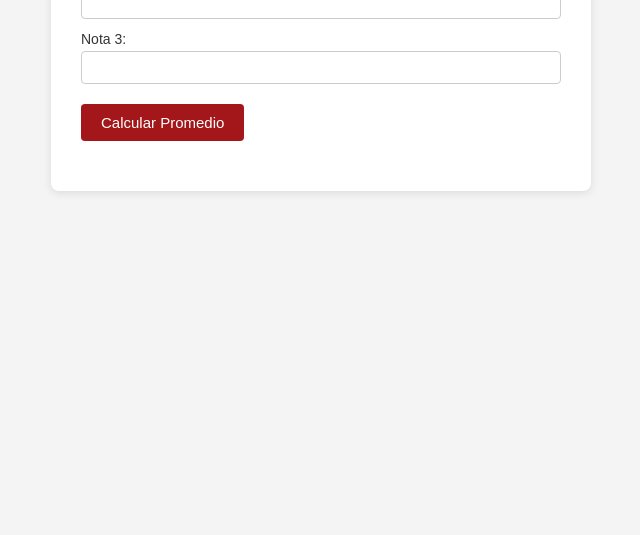
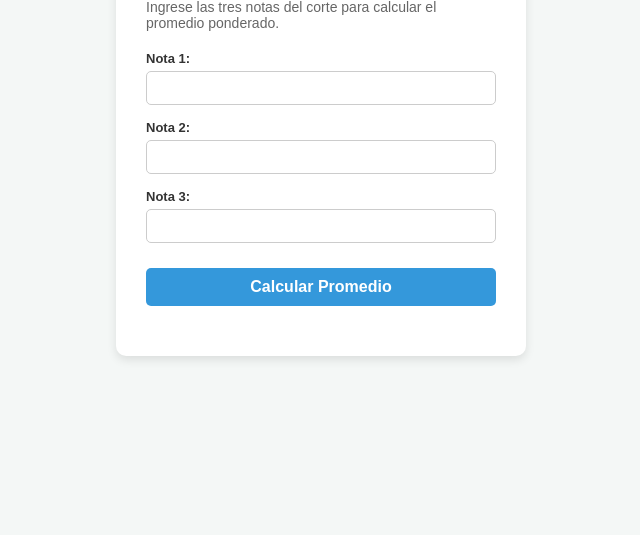
Before and after one commit to cristian12281/taller-integrador-Diaz, a plain HTML site: page index.HTML in a window 1280 px wide. Shown: the part 265-800 px from the top of the page, without its empty margins (319-959 px from the left). Drawn offline with Linux system fonts and the light colour scheme.

Commit message:
refactor: optimizar estilos css, agregar readme y finalizar correcciones

```diff
--- a/styles.CSS
+++ b/styles.CSS
@@ -1,64 +1,72 @@
 body {
     font-family: Arial, sans-serif;
-    background-color: #f4f4f4;
+    background-color: #f4f7f6;
+    color: #333;
+    display: flex;
+    justify-content: center;
+    align-items: center;
+    height: 100vh;
     margin: 0;
-    padding: 40px;
 }
 
 .cont1 {
-    background-color: #ffffff;
-    max-width: 480px;
-    margin: 0 auto;
+    background: #ffffff;
     padding: 30px;
-    border-radius: 8px;
-    box-shadow: 0 2px 8px rgba(0, 0, 0, 0.1);
+    border-radius: 10px;
+    box-shadow: 0 4px 10px rgba(0, 0, 0, 0.1);
+    width: 350px;
 }
 
 h1 {
-    color: #a3161a;
-    font-size: 24px;
-    margin-top: 0;
+    font-size: 22px;
+    margin-bottom: 10px;
+    color: #2c3e50;
+}
+
+p {
+    font-size: 14px;
+    color: #666;
+    margin-bottom: 20px;
+}
+
+.input-group {
+    margin-bottom: 15px;
+    display: flex;
+    flex-direction: column;
 }
 
 label {
-    display: block;
-    margin-top: 12px;
-    font-size: 14px;
-    color: #333333;
+    font-size: 13px;
+    font-weight: bold;
+    margin-bottom: 5px;
 }
 
 input {
-    width: 100%;
     padding: 8px;
-    margin-top: 4px;
-    border: 1px solid #cccccc;
-    border-radius: 4px;
-    box-sizing: border-box;
+    border: 1px solid #ccc;
+    border-radius: 5px;
+    font-size: 14px;
 }
 
 button {
-    margin-top: 20px;
-    padding: 10px 20px;
-    background-color: #a3161a;
-    color: #ffffff;
+    width: 100%;
+    padding: 10px;
+    background-color: #3498db;
+    color: white;
     border: none;
-    border-radius: 4px;
+    border-radius: 5px;
+    font-size: 16px;
     cursor: pointer;
-    font-size: 15px;
+    font-weight: bold;
+    margin-top: 10px;
 }
 
 button:hover {
-    background-color: #8c1216;
+    background-color: #2980b9;
 }
 
-#r {
-    margin-top: 20px;
-    font-size: 18px;
+.result-text {
     font-weight: bold;
-    color: #333333;
+    margin-top: 15px;
+    font-size: 15px;
 }
-
-#r2 {
-    font-size: 15px;
-    color: #666666;
-}
```
Also changed, not shown: 1 other file.
